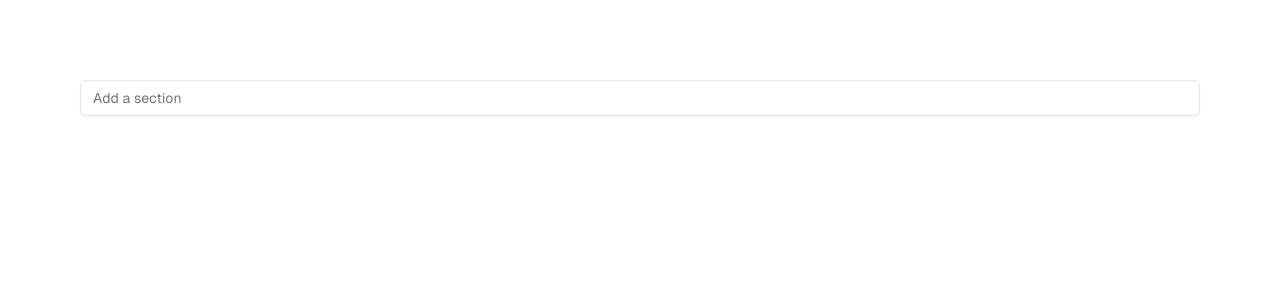
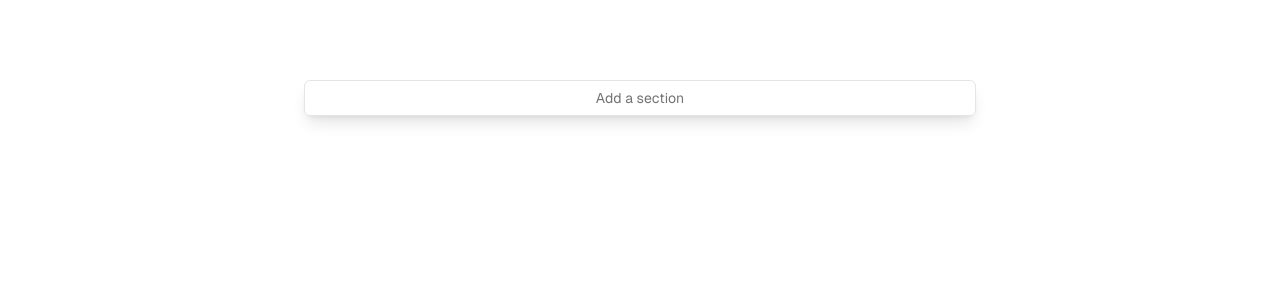
Before and after one commit to james4-daf/browser-homepage, a Next.js app: page / in a window 1280 px wide. Shown: the top 300 px of the page. Built offline with nearby package versions, Linux system fonts and the light colour scheme.

Commit message:
sectionItem delete

```diff
--- a/app/page.tsx
+++ b/app/page.tsx
@@ -2,7 +2,7 @@
 import {useEffect} from 'react';
 import {Input} from '@/app/components/ui/input'
 import {useState} from "react";
-import { X } from 'lucide-react';
+import {Plus, X} from 'lucide-react';
 interface SectionItem {
     itemId: number;
     content: string;
@@ -98,14 +98,17 @@ export default function Home() {
 
   return (
     <div className="items-center justify-items-center min-h-screen p-8 pb-12  sm:p-20 font-[family-name:var(--font-geist-sans)]">
-      <Input placeholder="Add a section"
+            <Input
+                placeholder="Add a section"
+                className=" shadow-lg max-w-2xl text-center" // Adjust padding for the icon
                 value={newSectionTitle}
                 onChange={(e) => setNewSectionTitle(e.target.value)}
                 onKeyDown={(e) => {
                     if (e.key === 'Enter') {
                         handleAddNewSection();
                     }
-      }} />
+                }}
+            />
         <div className={`grid gap-8 ${
             sectionData.length <= 2
                 ? 'grid-cols-1'
@@ -120,7 +123,7 @@ export default function Home() {
 
 
         {sectionData?.map((section) => (
-            <div key={section.sectionId} className="pt-8 min-w-48 group">
+            <div key={section.sectionId} className="pt-8 min-w-48">
                                 <div className="group-hover:opacity-100 focus-within:opacity-100 transition-opacity">
                             <h2 className='font-bold underline'>{section.sectionTitle} </h2>
 
@@ -143,12 +146,7 @@ export default function Home() {
                                                         }}
                                                         className="flex-1 border px-2 py-1"
                                                     />
-                                                    <button
-                                                        onClick={() => deleteItem(section.sectionId, item.itemId)}
-                                                        className="ml-2 text-gray-500 hover:text-red-500"
-                                                    >
-                                                        <X />
-                                                    </button>
+
                                                 </div>
                                             ) : (
                                                 <div className="flex items-center justify-between w-full">
```
Lines whose indentation alone changed are shown as unchanged.
